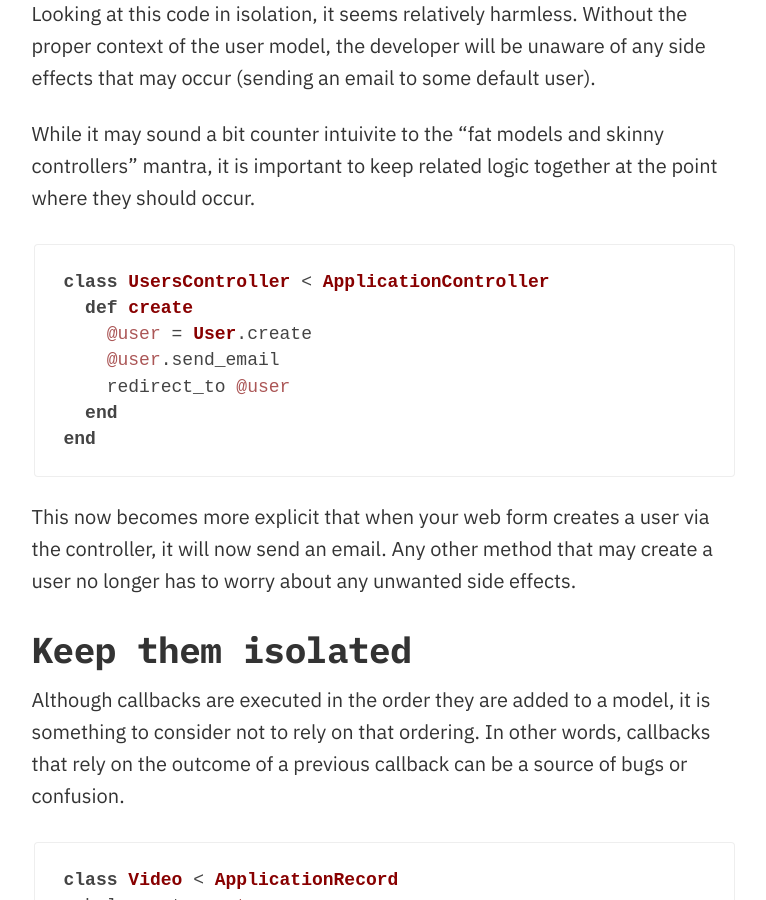
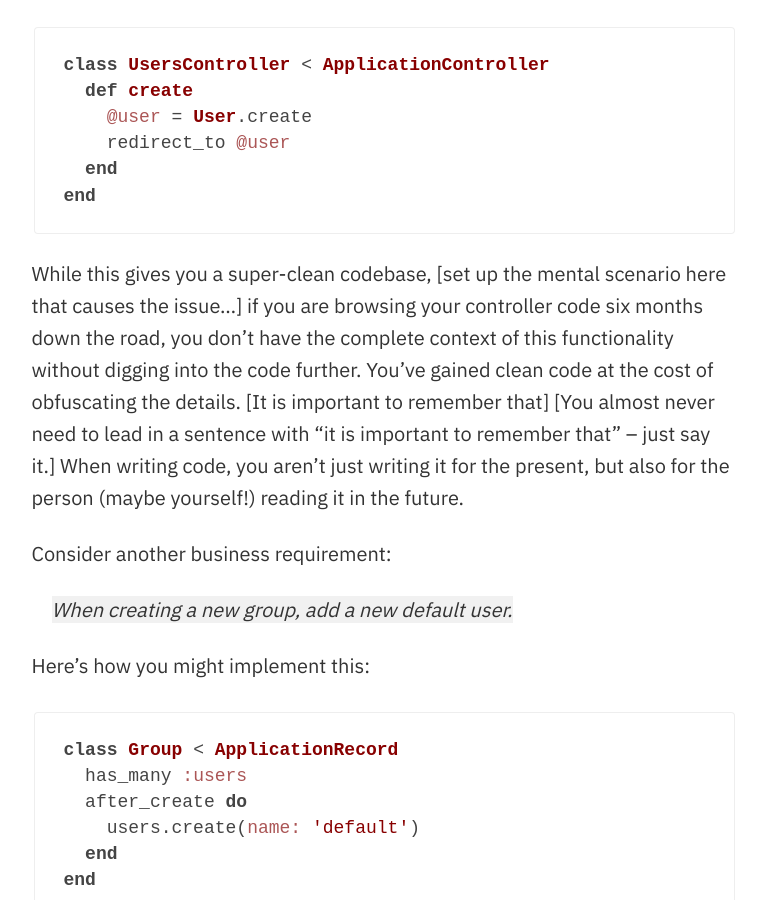
Before and after one commit to razeware/razeware.github.io, a Jekyll site: the page built from _posts/2018-07-13-active-record-callbacks.md, in a window 1280 px wide and 900 px high, scrolled down 2849 px. Shown: the whole window, without its empty margins (136-902 px from the left). Built offline with Jekyll 4.4.1, drawn with Linux system fonts in a browser that asks for light colours; nearby versions of some CDN libraries; some of the changed text lies outside the part shown.

Commit message:
Some edits and editorial commentary
@roelbondoc @sammyd I’ve added some feedback and done am edit pass over this. Most of my comments are either (a) about bolstering the story we’re trying to tell, and setting the stage appropriately, or (b) disambiguation. Reach out if you need clarification on anything!

````diff
--- a/_posts/2018-07-13-active-record-callbacks.md
+++ b/_posts/2018-07-13-active-record-callbacks.md
@@ -13,19 +13,24 @@
 excerpt: "Consider these techniques to avoid common callback pitfalls."
 ---
 
+[TODO: Roel: This introduction is your first and only chance to hook the reader. Again, take the time to tell the story here. What project or projects were you working on when you realized that there was a great opportunity to write about ActiveRecord callbacks? Set the stage. Tell the reader what drove you to write about this topic. Otherwise, it feels like "Sam said I should write about ActiveRecord callbacks so that’s what I did." Which isn’t the case! Take the following structure for your introduction and expand it: "I was working on project X [give some high-level details about the project], which makes extensive use of ActiveRecord callbacks. In fact, here at Razeware we use ActiveRecord callbacks as a design pattern because [talk about why it’s a good design pattern and what problem it solves]. But while they may seem quite useful, the more I used them in our projects, I realized that they caused [this particiular problem]. Let me share what I’ve learned, as it may help you decide when and where to use ActiveRecord callbacks in your work."]
+
 Without a doubt, ActiveRecord callbacks is one of the most powerful features of Rails. Although it keeps to the spirit of keeping your code DRY, it can be the double edge sword when used improperly. At Razeware, it is common practice to use callbacks as a design pattern. We have used callbacks in many places and I had the opportunity to add more functionality on top of what we already had. Over time, it was easy for me to see how the amount of knowledge stored away steadily increased. Uncovering this information for the first time, or trying to remember it a second time, became a task on its own.
 
 It is important to carefully consider when and where you use callbacks, otherwise you can easily find yourself in a predicament. With each callback you write, and as each day passes, you are adding to the mental requirement needed to understand how your models work. Let's take a look at some of the common issues you may run into and how we can work around them.
 
 ## Avoid them if possible
 
-This might just be the obvious. Sometimes you just have to resist the temptation to use a tool just because it is there. This point runs along the same line of premature optimiaztion. Until you know what you need to optimize, it is better to take the long route in an attempt to fully understand the issue.
+This might just be the obvious. [Remove previous sentence, the next sentence sets up the scene just perfectly on its own.] Sometimes you have to resist the temptation to use a tool just because it is there. This is basically the same idea as avoiding premature optimization: Until you know what you need to optimize, it’s [use contractions whenever possible to make the reader feel comfortable. "it is" is very formal language when read. Use "it’s" and other familiar contractions to make a piece more approachable.] better to follow the long route so that you can fully understand the issue before you overdesign the solution.
 
-Consider a business requirement:
+Consider the following business requirement:
 
 > Send an email to the user upon creation.
 
-Here it is easy to consider using a callback since the requirement is that we should always send an email.
+[Always go for the familiar, casual language when you can. Take a look at how I’ve reworded the sentence below.]
+
+Before: [Here it is easy to consider using a callback since the requirement is that we should always send an email.]
+After: It’s easy to consider using a callback in this case, since the requirement is to always send an email:
 
 ```ruby
 class User < ApplicationRecord
@@ -44,13 +49,13 @@
 end
 ```
 
-While this gives you a super clean codebase, you are losing a bit of context when you only look at the model or controller individually. It is important to remember that when writing code, its not just about writing it for the present, but also for the person reading it in the future.
+While this gives you a super-clean codebase, [set up the mental scenario here that causes the issue...] if you are browsing your controller code six months down the road, you don’t have the complete context of this functionality without digging into the code further. You’ve gained clean code at the cost of obfuscating the details. [It is important to remember that] [You almost never need to lead in a sentence with "it is important to remember that" -- just say it.] When writing code, you aren’t just writing it for the present, but also for the person (maybe yourself!) reading it in the future.
 
-Consider the new business requirement:
+Consider another business requirement:
 
 > When creating a new group, add a new default user.
 
-Here's what it may look like:
+Here's how you might implement this:
 
 ```ruby
 class Group < ApplicationRecord
@@ -61,9 +66,11 @@
 end
 ```
 
-Looking at this code in isolation, it seems relatively harmless. Without the proper context of the user model, the developer will be unaware of any side effects that may occur (sending an email to some default user).
+The code looks pretty harmless on its own. But in this model, you don’t have any context about any follow-on effects of the user mode, and you, the developer, won’t know about possible side effects, such as sending an email to some default user. Whoops!
 
-While it may sound a bit counter intuivite to the "fat models and skinny controllers" mantra, it is important to keep related logic together at the point where they should occur.
+While it may sound [a bit] [You don’t really need modifiers such as "a bit" for strong adjectives like "counterintuitive". Especially when your modifier is trying to dampen the adjective. Just go for the adjective. And I think the word you’re going for is "contrary" anyway lol] [counterintuivite] contrary to the whole "fat models and skinny controllers" mantra, it’s important to keep related pieces of logic together at the point where they should occur.
+
+I’ve reworked the above code as such:
 
 ```ruby
 class UsersController < ApplicationController
@@ -75,11 +82,13 @@
 end
 ```
 
-This now becomes more explicit that when your web form creates a user via the controller, it will now send an email. Any other method that may create a user no longer has to worry about any unwanted side effects.
+This is now more explicit: when your web form creates a user via the controller, it will now send an email. Nothing anbiuguous about that. Any other method that wants to create a user no longer has to worry about any unexpected side effects.
 
 ## Keep them isolated
 
-Although callbacks are executed in the order they are added to a model, it is something to consider not to rely on that ordering. In other words, callbacks that rely on the outcome of a previous callback can be a source of bugs or confusion.
+Although callbacks are executed in the order they are added to a model, you may not want to rely on that ordering. In other words, callbacks that rely on the outcome of a previous callback can be a source of bugs or confusion.
+
+Consider the following snippet that [does the following stuff -- explain this to set up the mental model of this action before showing code]
 
 ```ruby
 class Video < ApplicationRecord
@@ -97,9 +106,9 @@
 end
 ```
 
-The above notification will be sent with the correct up to date stats. However, if any ordering of the callbacks change (or placed into modules), the notification may be sent out prematurely before the stats are updated.
+The above notification will be sent with the correct up-to-date stats. Looks fine, doesn’t it? However, if the ordering of the callbacks change in the future, or areplaced into modules, the notification may be sent out prematurely before the stats are updated.
 
-Try to keep related operations together and don't be afraid if you think your code may look "ugly":
+To solve this, try to keep related operations together and don't be afraid if you think your code may look "ugly", as you can see in my updated code:
 
 ```ruby
 class Video < ApplicationRecord
@@ -113,11 +122,11 @@
 end
 ```
 
-Being explicit in what you are trying to accomplish will go a long way in ensuring that the next person to read your code will have a better understanding of what needs to be done. Use descriptive method names to communicate your intent.
+Being explicit about what your code is trying to do will give the next person to read your code a better understanding of how to work with your codebase. That means you should also use descriptive method names to communicate your intent!
 
 ## Cascading callbacks
 
-Things can get a little hairy when your callbacks start triggering callbacks in other classes that you don't intend to.
+Things can get a little hairy when your callbacks start triggering callbacks in other classes that you don't intend to. For instance, look at the following code that [does this thing]:
 
 ```ruby
 class Course < ApplicationRecord
@@ -147,9 +156,11 @@
 end
 ```
 
-While the above code may not generate any errors, it will perform unecessary work. And if this pattern continues, eventually may lead to more complex dependencies requiring more congnitive overheard to understand.
+The above code may not generate any errors, but it’s doing work unecessarily. And if development continues down this path, things will likely end up in a state with many complex dependencies which will take more time to understand.
 
-When dealing with operations that touch on may different parts of a system, one thing to consider is creating a class that can encapsulate all of this logic:
+## Probably need a header here to set up the bit below
+
+When dealing with multiple operations that touch on many different parts of a system, a good approach is to create a class to encapsulate all of this logic. Here, I’ve [tell the user what each of the bits are doing below, again to set up the mental model]:
 
 ```ruby
 class CourseVideoUpdater
@@ -172,10 +183,10 @@
 end
 ```
 
-This will make things clear what operations need to take place between related models. At the same time, no callbacks are needed, thus there is less of a requirement to keep the context of each model on your mind.
+This make it clear which operations need to happemn between related models. At the same time, I can do this all without callbacks, which meand I don’t have to mentally consider the internal details of each callback as I develop. Nice!
 
 ## Final thoughts
 
-When I first joined Razeware, uncovering the logic hidden away in callbacks was enlightening. Each callback made sense on their own, but it is apparent that looking at them with a fresh pairs of eyes sheds a new light on how that information should be conveyed. With a bit of consideration and empathy, we can provide a better codebase not only for ourselves but for new developers who come across our code.
+When I first started working on [project or projects that led to this email], uncovering the logic hidden away in callbacks was enlightening [How was it enlightening?]. Each callback made sense on its own, but it was apparent that looking at them with a fresh pairs of eyes sheds a new light on how that information should be conveyed. [I can vaguely see what you’re trying to say in the previous sentence, but it’s not really clear. If you were explaining this to someone non-technical, what would you say? ] With a bit of consideration and empathy, we can provide a better codebase not only for ourselves but for new developers who come across our code.
 
-Sometimes it's important to realize that the goal of writing software isn't always to implement common patterns, or follow certain rules. Try to avoid hidden gotcha's and alleviate the cognitive overhead required to work with your models. The goal should be communicating your intent and building a codebase that you can live in and not a source of frustration.
+The goal of writing software isn't always to implement common patterns, or follow certain rules. It’s far more important o avoid hidden gotcha's and reduce the cognitive overhead required to work with your models. Your real goal, in any coding project, is to communicate your intent clearly to others and build a codebase that you can live in for long periods of time with the least amount of frustration possible.
````
Also changed, not shown: other parts of _posts/2018-07-13-active-record-callbacks.md (+2 -2 lines).
